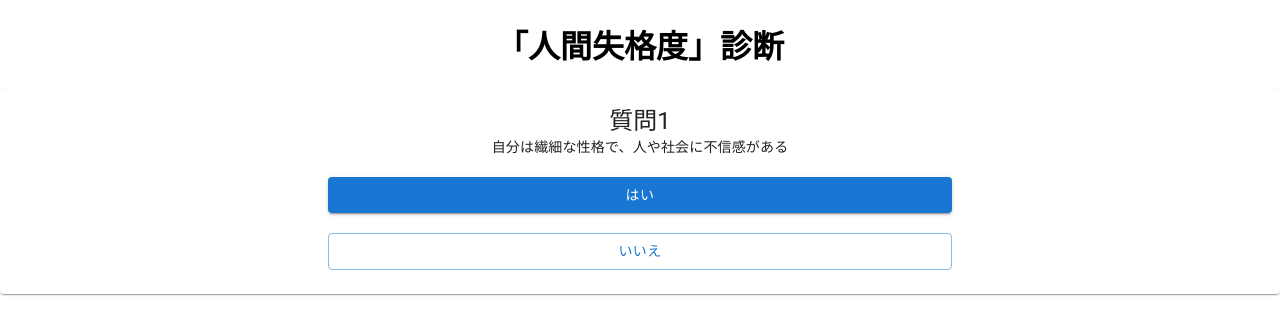
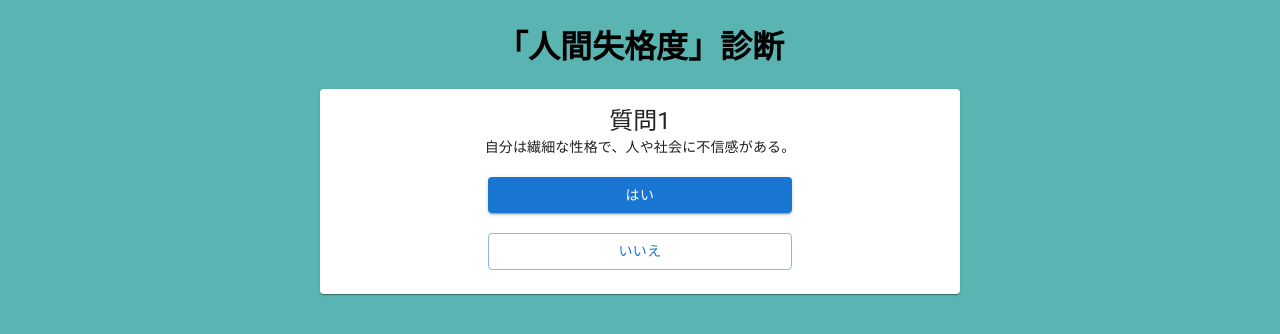
Before and after one commit to gustave-studio/no_longer_human, a React (Create React App) app: page /questions in a window 1280 px wide. Shown: the top 334 px of the page. Built offline with nearby package versions, Linux system fonts and the light colour scheme.

Commit message:
✨質問追加

```diff
--- a/src/App.js
+++ b/src/App.js
@@ -6,7 +6,6 @@ import Top from './components/Top';
 
 import Questions from './components/Questions';
 import ResultPage from './components/ResultPage';
-// import Diagnose from './components/Diagnose';
 
 export default function App() {
   const [num, setNum] = useState(0);
@@ -17,32 +16,57 @@ export default function App() {
   const [answerOfQuestion2, setAnswerOfQuestion2] = useState(false);
   const [answerOfQuestion3, setAnswerOfQuestion3] = useState(false);
   const [answerOfQuestion4, setAnswerOfQuestion4] = useState(false);
+  const [answerOfQuestion5, setAnswerOfQuestion5] = useState(false);
+  const [answerOfQuestion6, setAnswerOfQuestion6] = useState(false);
 
   const answers = useMemo(() => [
     answerOfQuestion1,
     answerOfQuestion2,
     answerOfQuestion3,
     answerOfQuestion4,
-  ], [answerOfQuestion1, answerOfQuestion2, answerOfQuestion3, answerOfQuestion4]);
+    answerOfQuestion5,
+    answerOfQuestion6,
+  ], [
+    answerOfQuestion1,
+    answerOfQuestion2,
+    answerOfQuestion3,
+    answerOfQuestion4,
+    answerOfQuestion5,
+    answerOfQuestion6,
+  ]);
 
   const setAnswers = [
     setAnswerOfQuestion1,
     setAnswerOfQuestion2,
     setAnswerOfQuestion3,
     setAnswerOfQuestion4,
+    setAnswerOfQuestion5,
+    setAnswerOfQuestion6,
   ];
 
-  const questions = ['自分は繊細な性格で、人や社会に不信感がある', 'お酒が好きで人と飲むのが好きだ。', '人と比べて恋愛経験が多い方だ。', '自分の性格とは違うキャラを人前で演じてしまうことがある。'];
+  const questions = [
+    '自分は繊細な性格で、人や社会に不信感がある。',
+    '自分の性格とは違うキャラを人前で演じてしまうことがある。',
+    'お酒が大好き。絶対やめられない。',
+    '人と比べて恋愛経験が多い方だ。',
+    '自分に自信が持てず、つい自己否定してしまう。',
+    '周りが見えなくなって、1つのことに没頭してしまうことがよくある。',
+  ];
+
   const [showMessage1, setShowMessage1] = useState(true);
   const [showMessage2, setShowMessage2] = useState(false);
   const [showMessage3, setShowMessage3] = useState(false);
   const [showMessage4, setShowMessage4] = useState(false);
+  const [showMessage5, setShowMessage5] = useState(false);
+  const [showMessage6, setShowMessage6] = useState(false);
 
   const showMessages = [
     showMessage1,
     showMessage2,
     showMessage3,
     showMessage4,
+    showMessage5,
+    showMessage6,
   ];
 
   const setShowMessages = [
@@ -50,6 +74,8 @@ export default function App() {
     setShowMessage2,
     setShowMessage3,
     setShowMessage4,
+    setShowMessage5,
+    setShowMessage6,
   ];
 
   return (
--- a/src/components/Question.jsx
+++ b/src/components/Question.jsx
@@ -4,6 +4,7 @@ import CardContent from '@mui/material/CardContent';
 import Typography from '@mui/material/Typography';
 import PropTypes from 'prop-types';
 // import { useHistory } from 'react-router-dom';
+import Grid from '@material-ui/core/Grid';
 import SelectButton from './SelectButton';
 
 const Question = (props) => {
@@ -11,12 +12,11 @@ const Question = (props) => {
     questionNumber, text, num, setNum, setAnswer, setShowMessage,
   } = props;
 
-  // const history = useHistory();
-
-  // history.push('/result1');
-
   return (
     <>
+      <Grid container>
+        <Grid item xs={3} />
+        <Grid item xs={6}>
           <div className="question">
             <Card sx={{ minWidth: 275 }}>
               <CardContent>
@@ -37,6 +37,9 @@ const Question = (props) => {
               </CardContent>
             </Card>
           </div>
+        </Grid>
+        <Grid item xs={3} />
+      </Grid>
     </>
   );
 };
--- a/src/components/Questions.jsx
+++ b/src/components/Questions.jsx
@@ -4,36 +4,33 @@ import { CSSTransition } from 'react-transition-group';
 import PropTypes from 'prop-types';
 import { useHistory } from 'react-router-dom';
 import Question from './Question';
-// import Diagnose2 from './Diagnose2';
 
 const Questions = (props) => {
   const {
     showMessages, setShowMessages, num, setNum, questions, answers, setAnswers,
   } = props;
-  // const [numberOfTrue, setNumberOfTrue] = useState(0);
   const trueOfAnswers = answers.filter((result) => result === true).length;
-  // setNumberOfTrue(trueOfAnswers);
 
   const history = useHistory();
   const diagnose = () => {
-    switch (trueOfAnswers) {
-      case 0:
+    switch (true) {
+      case trueOfAnswers === 0:
         history.push('/result1');
         break;
-      case 1:
+      case trueOfAnswers <= 2:
         history.push('/result2');
         break;
-      case 2:
+      case trueOfAnswers === 3:
         history.push('/result3');
         break;
-      case 3:
+      case trueOfAnswers <= 5:
         history.push('/result4');
         break;
-      case 4:
+      case trueOfAnswers === 6:
         history.push('/result5');
         break;
       default:
-        history.push('/result1');
+        history.push('/result2');
         break;
     }
   };
@@ -96,7 +93,7 @@ const Questions = (props) => {
         timeout={300}
         classNames="question"
         unmountOnExit
-        onExited={() => { diagnose(); }}
+        onExited={() => setShowMessages[4](true)}
       >
         <Question
           questionNumber={4}
@@ -105,6 +102,40 @@ const Questions = (props) => {
           text={questions[3]}
           setAnswer={setAnswers[3]}
           setShowMessage={setShowMessages[3]}
+        />
+      </CSSTransition>
+
+      <CSSTransition
+        in={showMessages[4]}
+        timeout={300}
+        classNames="question"
+        unmountOnExit
+        onExited={() => setShowMessages[5](true)}
+      >
+        <Question
+          questionNumber={5}
+          num={num}
+          setNum={setNum}
+          text={questions[4]}
+          setAnswer={setAnswers[4]}
+          setShowMessage={setShowMessages[4]}
+        />
+      </CSSTransition>
+
+      <CSSTransition
+        in={showMessages[5]}
+        timeout={300}
+        classNames="question"
+        unmountOnExit
+        onExited={() => { diagnose(); }}
+      >
+        <Question
+          questionNumber={6}
+          num={num}
+          setNum={setNum}
+          text={questions[5]}
+          setAnswer={setAnswers[5]}
+          setShowMessage={setShowMessages[5]}
         />
       </CSSTransition>
     </>
--- a/src/index.css
+++ b/src/index.css
@@ -5,6 +5,7 @@ body {
     sans-serif;
   -webkit-font-smoothing: antialiased;
   -moz-osx-font-smoothing: grayscale;
+  background-color: #5AB5B2;
 }
 
 code {
```
Lines whose indentation alone changed are shown as unchanged.
